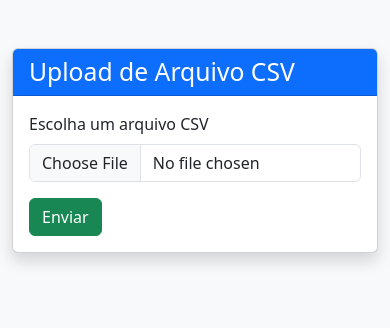
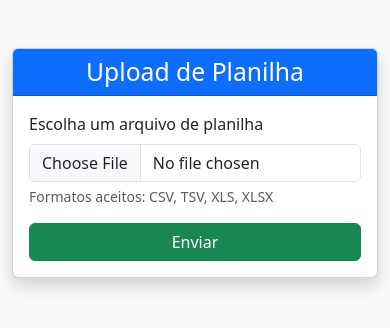
Before and after one commit to LeonanBrayan/analise-planilha, a Django app: page / in a window 390 px wide. Shown: the top 328 px of the page. Run offline with Django 4.2, Linux system fonts and the light colour scheme; some libraries are stand-ins or nearby versions.

Commit message:
Atualiza HTML para responsividade e tratamento de erro

```diff
--- a/vendas/templates/vendas/upload.html
+++ b/vendas/templates/vendas/upload.html
@@ -3,32 +3,56 @@
 <html lang="pt-br">
 <head>
   <meta charset="UTF-8">
-  <title>Upload de Arquivo CSV</title>
+  <meta name="viewport" content="width=device-width, initial-scale=1">
+  <title>Upload de Planilha</title>
   <link href="https://cdn.jsdelivr.net/npm/bootstrap@5.3.0/dist/css/bootstrap.min.css" rel="stylesheet">
 </head>
 <body class="bg-light">
 
   <div class="container py-5">
     <div class="row justify-content-center">
-      <div class="col-md-6">
+      <div class="col-12 col-sm-10 col-md-8 col-lg-6">
         <div class="card shadow">
-          <div class="card-header bg-primary text-white">
-            <h2 class="mb-0">Upload de Arquivo CSV</h2>
+          <div class="card-header bg-primary text-white text-center">
+            <h2 class="mb-0">Upload de Planilha</h2>
           </div>
+
           <div class="card-body">
-            <form method="post" enctype="multipart/form-data">
+
+            <!-- Mostra mensagem de erro, se existir -->
+            {% if erro %}
+              <div class="alert alert-danger alert-dismissible fade show" role="alert">
+                {{ erro }}
+                <button type="button" class="btn-close" data-bs-dismiss="alert" aria-label="Fechar"></button>
+              </div>
+            {% endif %}
+
+            <form method="post" enctype="multipart/form-data" novalidate>
               {% csrf_token %}
               <div class="mb-3">
-                <label for="arquivo_csv" class="form-label">Escolha um arquivo CSV</label>
-                <input type="file" class="form-control" id="arquivo_csv" name="arquivo_csv" required>
+                <label for="arquivo_csv" class="form-label">Escolha um arquivo de planilha</label>
+                <input
+                  type="file"
+                  class="form-control"
+                  id="arquivo_csv"
+                  name="arquivo_csv"
+                  required
+                  accept=".csv,.tsv,.xls,.xlsx"
+                >
+                <div class="form-text">Formatos aceitos: CSV, TSV, XLS, XLSX</div>
               </div>
-              <button type="submit" class="btn btn-success">Enviar</button>
+              <div class="d-grid">
+                <button type="submit" class="btn btn-success">Enviar</button>
+              </div>
             </form>
+
           </div>
         </div>
       </div>
     </div>
   </div>
 
+  <!-- Bootstrap JS para alertas funcionarem -->
+  <script src="https://cdn.jsdelivr.net/npm/bootstrap@5.3.0/dist/js/bootstrap.bundle.min.js"></script>
 </body>
 </html>
--- a/vendas/views.py
+++ b/vendas/views.py
@@ -4,16 +4,44 @@ from django.shortcuts import render
 def upload_csv(request):
     if request.method == "POST":
         arquivo = request.FILES['arquivo_csv']
-        df = pd.read_csv(arquivo)
 
-        # Análise simples
-        total = df['valor'].sum()
-        medias = df.groupby('produto')['valor'].mean().to_dict()
+        try:
+            # Detecta a extensão e escolhe como abrir
+            if arquivo.name.endswith('.csv'):
+                df = pd.read_csv(arquivo)
+            elif arquivo.name.endswith('.tsv'):
+                df = pd.read_csv(arquivo, sep='\t')
+            elif arquivo.name.endswith('.xlsx') or arquivo.name.endswith('.xls'):
+                df = pd.read_excel(arquivo)
+            else:
+                return render(request, 'vendas/upload.html', {
+                    'erro': 'Formato de arquivo não suportado. Envie CSV, TSV ou Excel.'
+                })
 
-        context = {
-            'total': total,
-            'medias': medias
-        }
-        return render(request, 'vendas/resultado.html', context)
+            # Valida se as colunas necessárias existem
+            if 'produto' not in df.columns or 'valor' not in df.columns:
+                return render(request, 'vendas/upload.html', {
+                    'erro': 'O arquivo deve conter as colunas "produto" e "valor".'
+                })
+
+            # Converte a coluna "valor" para número (caso venha como texto)
+            df['valor'] = pd.to_numeric(df['valor'], errors='coerce')
+            df = df.dropna(subset=['valor'])
+
+            # Análise: soma total e média por produto
+            total = df['valor'].sum()
+            medias = df.groupby('produto')['valor'].mean().to_dict()
+
+            context = {
+                'total': total,
+                'medias': medias
+            }
+
+            return render(request, 'vendas/resultado.html', context)
+
+        except Exception as e:
+            return render(request, 'vendas/upload.html', {
+                'erro': f'Erro ao processar o arquivo: {str(e)}'
+            })
 
     return render(request, 'vendas/upload.html')
```
Also changed, not shown: README.md.
